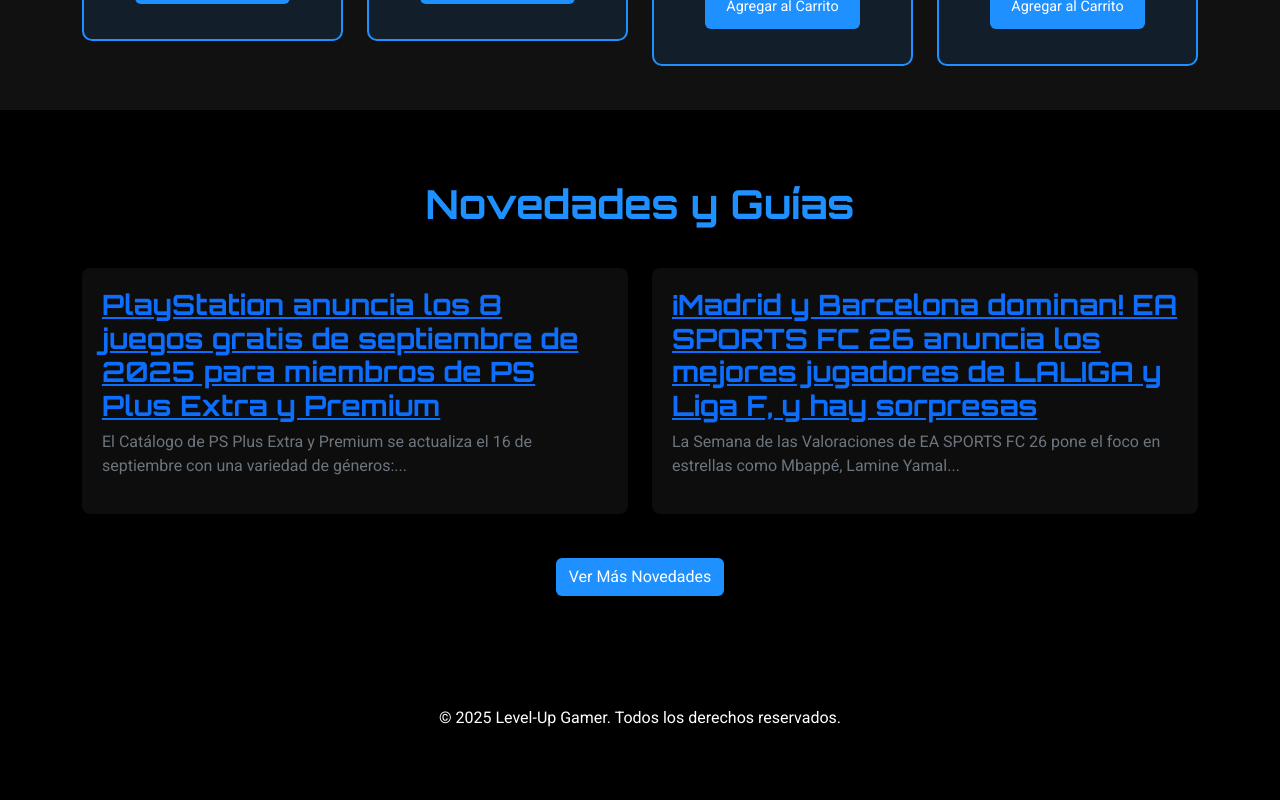
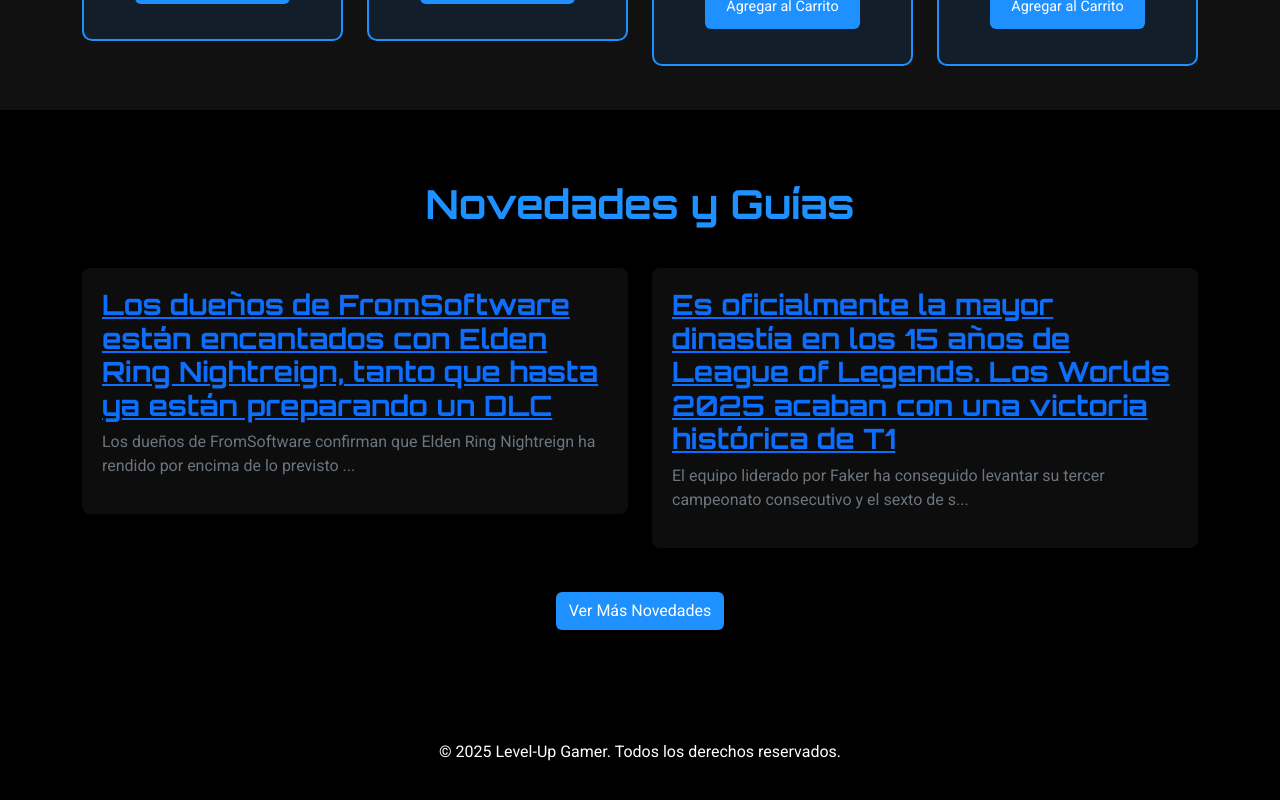
Before and after one commit to BrayanGLeo/level-up-gamer-react, a React (Create React App) app: page / in a window 1280 px wide. Shown: the part 1401-2201 px from the top of the page. Built offline with nearby package versions, Linux system fonts and the light colour scheme.

Commit message:
Adicion de nuevos blogs

```diff
--- a/src/data/blogData.js
+++ b/src/data/blogData.js
@@ -1,69 +1,103 @@
 export const blogPosts = [
+
     {
         id: 1,
+        title: 'Los dueños de FromSoftware están encantados con Elden Ring Nightreign, tanto que hasta ya están preparando un DLC',
+        date: '9 Noviembre 2025',
+        image: 'https://i.blogs.es/960634/original/1200_800.jpeg',
+        content: 'Los dueños de FromSoftware confirman que Elden Ring Nightreign ha rendido por encima de lo previsto y sitúa su primer DLC dentro del año fiscal 2025.'
+    },
+
+    {
+        id: 2,
+        title: 'Es oficialmente la mayor dinastía en los 15 años de League of Legends. Los Worlds 2025 acaban con una victoria histórica de T1',
+        date: '9 Noviembre 2025',
+        image: 'https://i.blogs.es/cd733e/t1-lol-worlds-2025/1200_800.jpeg',
+        content: 'El equipo liderado por Faker ha conseguido levantar su tercer campeonato consecutivo y el sexto de su historia.'
+    },
+
+    {
+        id: 3,
+        title: 'Salió hace una semana y ya es el multijugador mejor valorado en casi 10 años. Lo de ARC Raiders es alucinante',
+        date: '7 Noviembre 2025',
+        image: 'https://i.blogs.es/0956c8/arc-raiders/1200_800.jpeg',
+        content: 'En cuanto a los shooter multijugador exclusivos, sin modo campaña o similares, el juego de Embark Studios ha alcanzado un hito.'
+    },
+
+    {
+        id: 4,
+        title: '¡GTA 6 se retrasa otra vez!',
+        date: '6 Noviembre 2025',
+        image: 'https://i.blogs.es/ae9cd2/original/1200_800.jpeg',
+        content: 'Rockstar pide disculpas y anuncia que su juego de mundo abierto se hará de rogar varios meses más.'
+    },
+
+
+    {
+        id: 5,
         title: 'PlayStation anuncia los 8 juegos gratis de septiembre de 2025 para miembros de PS Plus Extra y Premium',
         date: '10 Septiembre 2025',
         image: '/img/Play plus.jpg',
         content: 'El Catálogo de PS Plus Extra y Premium se actualiza el 16 de septiembre con una variedad de géneros: lucha libre, estrategia y supervivencia.'
     },
     {
-        id: 2,
+        id: 6,
         title: '¡Madrid y Barcelona dominan! EA SPORTS FC 26 anuncia los mejores jugadores de LALIGA y Liga F, y hay sorpresas',
         date: '10 Septiembre 2025',
         image: '/img/FC26.jpg',
         content: 'La Semana de las Valoraciones de EA SPORTS FC 26 pone el foco en estrellas como Mbappé, Lamine Yamal, Aitana Bonmatí y Alexia Putellas.'
     },
     {
-        id: 3,
+        id: 7,
         title: 'NVIDIA RTX Remix recibe un sistema avanzado de partículas con trazado de rayos',
         date: '09 Septiembre de 2025',
         image: '/img/RTXs.jpg',
         content: 'NVIDIA ha anunciado una nueva actualización de RTX Remix, su plataforma de modding para PC con GPU GeForce RTX. La principal novedad es la incorporación de un sistema de partículas con path tracing que permite mejorar efectos clásicos como fuego y humo, además de añadir partículas con físicas realistas y reflejos dinámicos.'
     },
     {
-        id: 4,
+        id: 8,
         title: 'Jugadores temen que la próxima consola de Xbox sea demasiado cara por aumentos recientes en el precio de Series X|S',
         date: '20 de Septiembre de 2025',
         image: 'https://i0.wp.com/levelup.buscafs.com/2025/09/Precio-Xbox.jpg?fit=1225,610&quality=75&strip=all',
         content: 'Microsoft subió el precio de Xbox Series X|S una vez más por culpa de los aranceles y demás factores económicos. De esta forma, el Xbox Series S costará $399 USD y el Xbox Series X de 2TB alcanzará el elevado costo de $799 USD en Estados Unidos. Los jugadores consideran que las cosas se están saliendo de control, pues nunca imaginaron que los sistemas aumentarían tanto de precio en tan poco tiempo.'
     },
     {
-        id: 5,
+        id: 9,
         title: 'Hay un nuevo shooter táctico gratis petándolo en Steam con un notable y casi 60.000 jugadores',
         date: '22 de Septiembre de 2025',
         image: 'https://i.blogs.es/0683a3/maxresdefault-1-_upscayl_2x_remacri-4x-1-/1200_800.jpeg',
         content: 'Arena Breakout: Infinite. El título de Morefun Studios, que combina acción táctica y mecánicas de extracción, se ha convertido en una de las sorpresas más destacadas de septiembre, atrayendo a decenas de miles de jugadores en muy poco tiempo.'
     },
     {
-        id: 6,
+        id: 10,
         title: 'PlayStation 5: Potencia de Nueva Generación',
         date: '12 de Octubre de 2024',
         image: '/img/Play 5.jpg',
         content: 'La PS5 no es solo una consola, es un centro de entretenimiento inmersivo. Con su SSD de ultra alta velocidad, los tiempos de carga son cosa del pasado. El control DualSense con su respuesta háptica y gatillos adaptativos te hace sentir cada acción del juego. Una experiencia revolucionaria.'
     },
     {
-        id: 7,
+        id: 11,
         title: 'Mando Inalámbrico Xbox: Precisión y Comodidad',
         date: '8 de Octubre de 2024',
         image: '/img/Mando.jpg',
         content: 'Microsoft ha perfeccionado un diseño ya legendario. El mando de Xbox Series X mejora el agarre con superficies texturizadas, una nueva cruceta híbrida para movimientos más precisos y el botón "Compartir" para capturar tus mejores momentos al instante. Es el compañero ideal para cualquier PC o consola Xbox.'
     },
     {
-        id: 8,
+        id: 12,
         title: 'HyperX Cloud II: Escucha Cada Detalle',
         date: '3 de Octubre de 2024',
         image: '/img/Audifonos.jpg',
         content: 'Un clásico por una razón. Los HyperX Cloud II son famosos por su increíble comodidad, permitiendo horas de juego sin fatiga. Su calidad de sonido envolvente 7.1 te da una ventaja competitiva al escuchar cada paso enemigo, y su micrófono desmontable con cancelación de ruido asegura una comunicación cristalina.'
     },
     {
-        id: 9,
+        id: 13,
         title: 'Logitech G502 HERO: El Rey de la Precisión',
         date: '25 de Septiembre de 2024',
         image: '/img/Mause.jpg',
         content: 'El G502 HERO es un ícono en el mundo del gaming. Equipado con el sensor HERO 25K para una precisión inigualable, cuenta con 11 botones programables y un sistema de pesas ajustables para que lo adaptes a tu estilo de juego. Su diseño ergonómico lo hace perfecto tanto para jugar como para trabajar.'
     },
     {
-        id: 10,
+        id: 14,
         title: 'Secretlab TITAN: El Trono Definitivo del Gamer',
         date: '18 de Septiembre de 2024',
         image: '/img/Silla.jpg',
```
